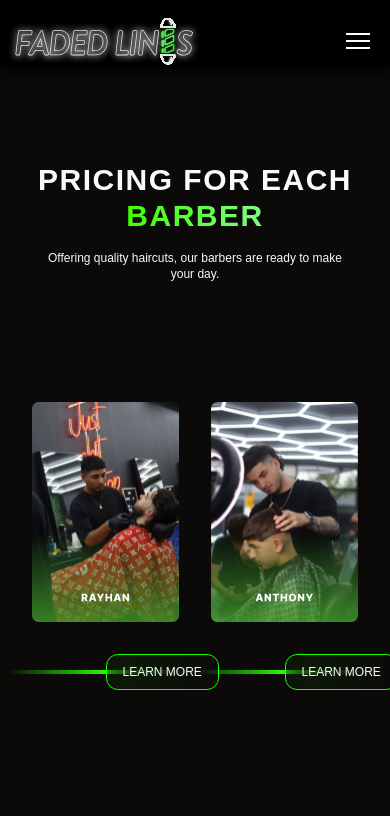
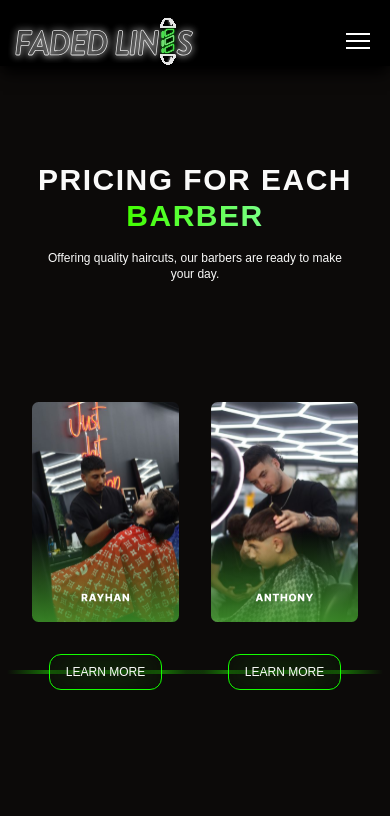
Before and after one commit to muhzulzidan/milkiyano-barber, a React (Vite) app: page /barbers in a window 390 px wide. Shown: the top 816 px of the page. Built offline with nearby package versions, Linux system fonts and the light colour scheme; grey boxes are pictures that could not be loaded.

Commit message:
bugfix : barbers on iphone

```diff
--- a/src/pages/barbers.tsx
+++ b/src/pages/barbers.tsx
@@ -94,14 +94,16 @@ export default function Barbers() {
                                         height: '4px ',
                                         background: 'linear-gradient(90deg, rgba(36,255,0,0) 0%, rgba(36,255,0,1) 50%, rgba(36,255,0,0.0) 100%)',
                                     }} />
-                                <Link to={barber.link}>
+
                                     <Button variant={"ghost"} className="border absolute  md:relative bottom-[.5rem] md:bottom-[1rem] rounded-xl border-[#14FF00] bg-transparent  backdrop-blur-md z-30 transform hover:scale-110 transition-transform duration-400 ease-in-out hover:shadow-md hover:bg-[#14FF00] hover:shadow-[#14FF00] text-xs md:text-base hover:text-stone-950"
-
+                                    asChild
                                     style={{ backdropFilter: 'blur(16px) contrast(100%)', WebkitBackdropFilter: 'blur(16px) contrast(100%)' }}
                                     >
+                                    <Link to={barber.link} className="">
                                         LEARN MORE
+                                    </Link>
                                     </Button>
-                              </Link>
+
                             </div>
                         ))}
                     </div>
```
